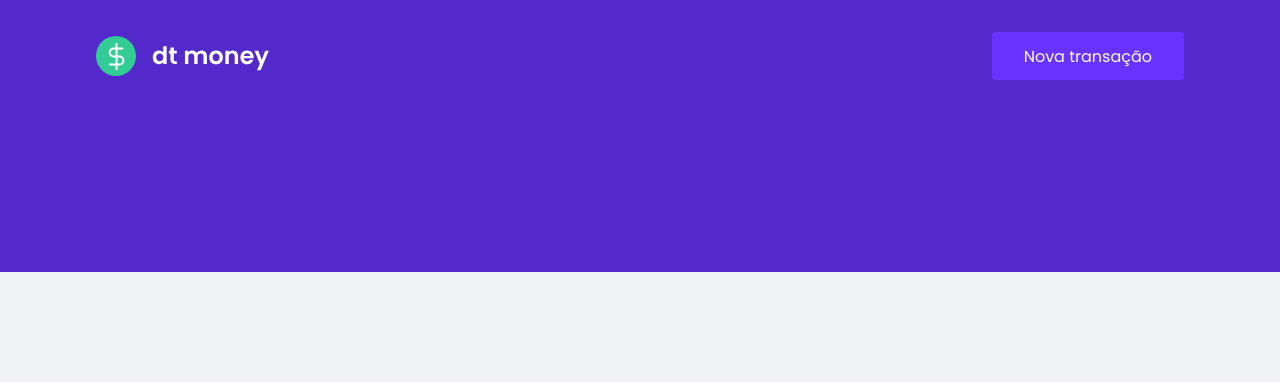
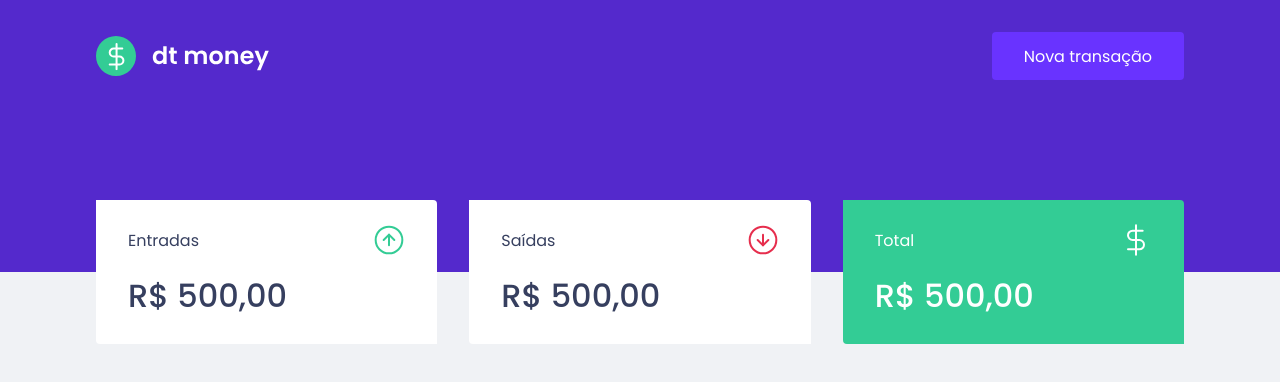
Before and after one commit to dannyllobams/dtmoney, a React (Create React App) app: page / in a window 1280 px wide. Shown: the top 382 px of the page. Built offline with nearby package versions, Linux system fonts and the light colour scheme.

Commit message:
Componente: Summary

```diff
--- a/public/index.html
+++ b/public/index.html
@@ -7,7 +7,7 @@
     <meta name="viewport" content="width=device-width, initial-scale=1" />
     <link rel="shortcut icon" href="favicon.png" type="image/png">
     <title>DT Money</title>
-    <link href="https://fonts.googleapis.com/css2?family=Poppins:wght@400;600&display=swap" rel="stylesheet">
+    <link href="https://fonts.googleapis.com/css2?family=Poppins:wght@400;500;600&display=swap" rel="stylesheet">
   </head>
   <body>
     <noscript>You need to enable JavaScript to run this app.</noscript>
--- a/src/App.tsx
+++ b/src/App.tsx
@@ -1,3 +1,4 @@
+import { Dashboard } from "./components/Dashboard";
 import { Header } from "./components/Header";
 import { GlobalStyle } from "./styles/global";
 
@@ -5,6 +6,7 @@
   return (
     <>
       <Header />
+      <Dashboard />
       <GlobalStyle />
     </>
   );
--- /dev/null
+++ b/src/components/Dashboard/index.tsx
@@ -0,0 +1,10 @@
+import { Summary } from "../Summary";
+import { Container } from "./styles";
+
+export function Dashboard() {
+    return (
+        <Container>
+            <Summary />
+        </Container>
+    )
+}
--- /dev/null
+++ b/src/components/Dashboard/styles.ts
@@ -0,0 +1,7 @@
+import styled from 'styled-components'
+
+export const Container = styled.main`
+    max-width: 1120px;
+    margin: 0 auto;
+    padding: 2.5rem 1rem;
+`;
--- /dev/null
+++ b/src/components/Summary/index.tsx
@@ -0,0 +1,33 @@
+import { Container } from "./styles";
+
+import IncomeImg from '../../assets/income.svg';
+import OutcomeImg from '../../assets/outcome.svg';
+import TotalImg from '../../assets/total.svg';
+
+export function Summary() {
+    return (
+        <Container>
+            <div>
+                <header>
+                    <p>Entradas</p>
+                    <img src={IncomeImg} alt="entradas" />
+                </header>
+                <strong>R$ 500,00</strong>
+            </div>
+            <div>
+                <header>
+                    <p>Saídas</p>
+                    <img src={OutcomeImg} alt="saídas" />
+                </header>
+                <strong>R$ 500,00</strong>
+            </div>
+            <div className="highlight-background">
+                <header>
+                    <p>Total</p>
+                    <img src={TotalImg} alt="total" />
+                </header>
+                <strong>R$ 500,00</strong>
+            </div>
+        </Container>
+    )
+}
--- /dev/null
+++ b/src/components/Summary/styles.ts
@@ -0,0 +1,34 @@
+import styled from "styled-components";
+
+export const Container = styled.div`
+    display: grid;
+    grid-template-columns: repeat(3, 1fr);
+    gap: 2rem;
+    margin-top: -7rem;
+
+    div {
+        background: var(--shape);
+        padding: 1.5rem 2rem;
+        border-radius: 0%.25rem;
+        color: var(--text-title);
+
+        header {
+            display: flex;
+            align-items: center;
+            justify-content: space-between;
+        }
+
+        strong {
+            display: block;
+            margin-top: 1rem;
+            font-size: 2rem;
+            font-weight: 500;
+            line-height: 3rem;
+        }
+
+        &.highlight-background {
+            background: var(--green);
+            color: #FFF;
+        }
+    }
+`;
--- a/src/styles/global.ts
+++ b/src/styles/global.ts
@@ -4,6 +4,7 @@
     :root {
         --background: #f0f2f5;
         --red: #e52e4d;
+        --green: #33cc95;
         --blue: #5429cc;
 
         --blue-light: #6933ff;
```
